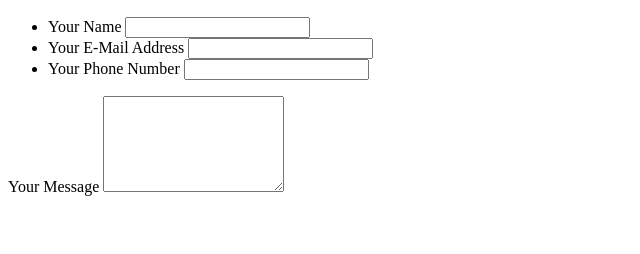
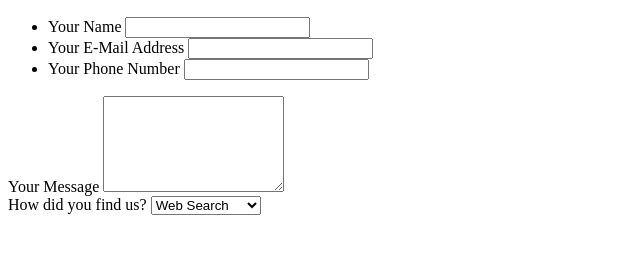
Before and after one commit to J0rgeMG/forms-web-challenge, a plain HTML site: page index.html in a window 1280 px wide. Shown: the part 110-364 px from the top of the page, without its empty margins (0-640 px from the left). Drawn offline with Linux system fonts and the light colour scheme.

Commit message:
added drop list

```diff
--- a/index.html
+++ b/index.html
@@ -40,7 +40,18 @@
         </section>
 
         <section id="drop-form">
-
+            <label for="drop-list">How did you find us?</label>
+            <select name="droplist" id="drop-list">
+                <option value="search">
+                    Web Search
+                </option>
+                <option value="mouth">
+                    Word of Mouth
+                </option>
+                <option value="other">
+                    Other
+                </option>
+            </select>
         </section>
 
         <section id="contact-preferences-form">
```
